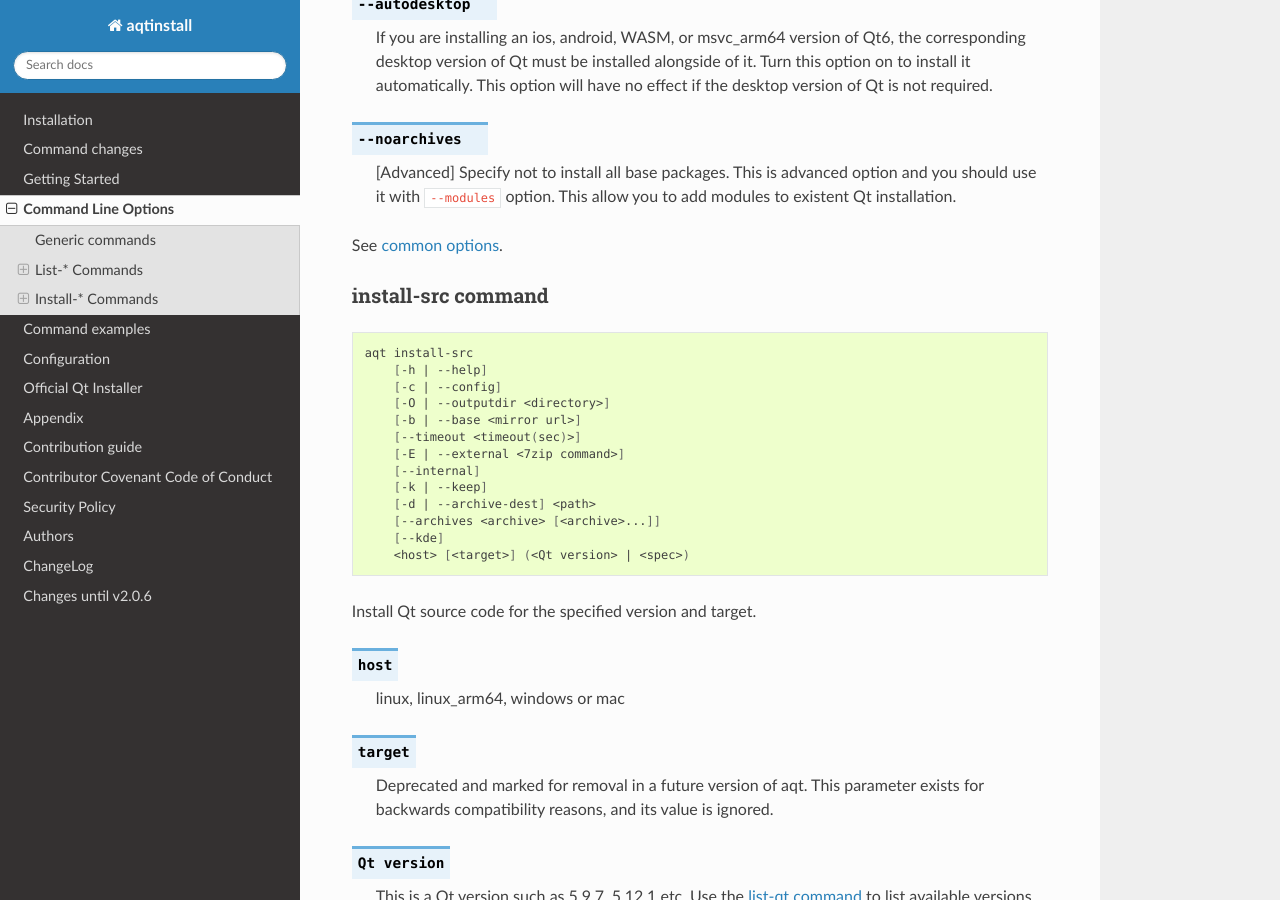
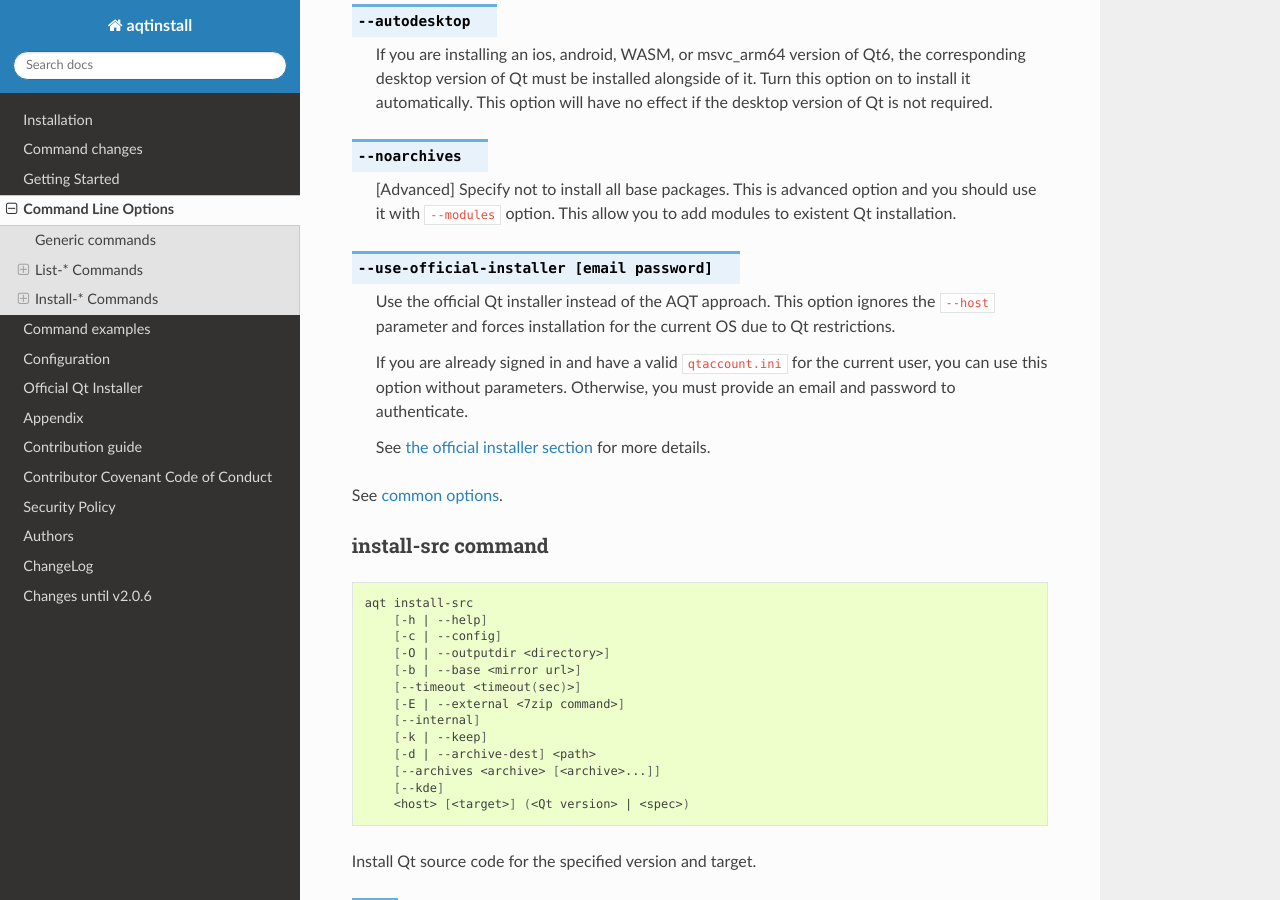
Before and after one commit to miurahr/aqtinstall, a Sphinx documentation site: the page built from docs/cli.rst, in a window 1280 px wide and 900 px high, scrolled down 9723 px. Built offline with Sphinx 7.4.7 and the Read the Docs theme 3.1.0, drawn with Linux system fonts in a browser that asks for light colours; the version number could not be read and is left out; some of the changed text lies outside the part shown.

Commit message:
Add --use-official-installer doc to cli.rst

```diff
--- a/docs/cli.rst
+++ b/docs/cli.rst
@@ -499,6 +499,7 @@
         [--archives <archive> [<archive>...]]
         [--autodesktop]
         [--noarchives]
+        [--use-official-installer [<email> <password>]]
         <host> <target> (<Qt version> | <spec>) [<arch>]
 
 Install Qt library, with specified version and target.
@@ -565,6 +566,18 @@
     [Advanced] Specify not to install all base packages.
     This is advanced option and you should use it with ``--modules`` option.
     This allow you to add modules to existent Qt installation.
+
+.. option:: --use-official-installer [email password]
+
+    Use the official Qt installer instead of the AQT approach. This option ignores
+    the ``--host`` parameter and forces installation for the current OS due to Qt
+    restrictions.
+
+    If you are already signed in and have a valid ``qtaccount.ini`` for the current
+    user, you can use this option without parameters. Otherwise, you must provide
+    an email and password to authenticate.
+
+    See :ref:`the official installer section<official>` for more details.
 
 See `common options`_.
 
```
